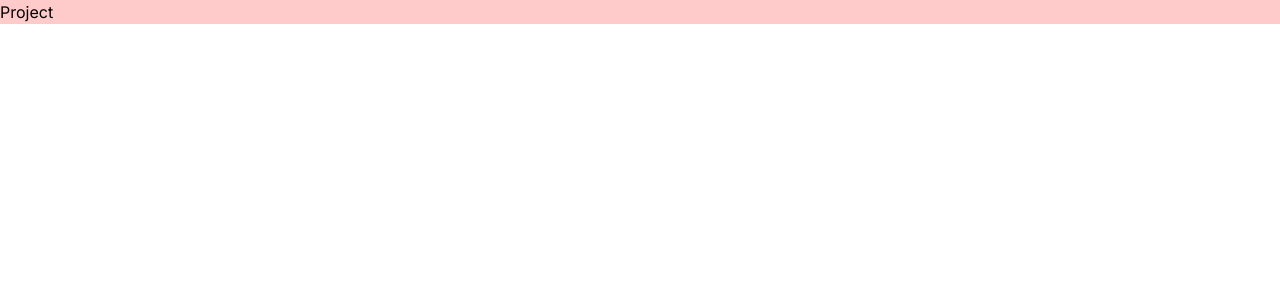
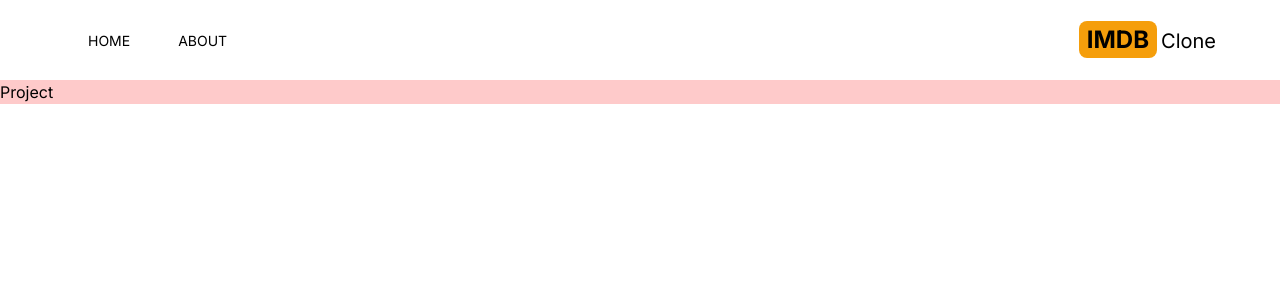
Before and after one commit to ShahedAhmadAhadi/psychic-spoon, a Next.js app: page / in a window 1280 px wide. Shown: the top 300 px of the page. Built offline with nearby package versions, Linux system fonts and the light colour scheme.

Commit message:
header section structure and styles at 30%

```diff
--- a/package.json
+++ b/package.json
@@ -13,7 +13,8 @@
     "eslint-config-next": "13.3.1",
     "next": "13.3.1",
     "react": "18.2.0",
-    "react-dom": "18.2.0"
+    "react-dom": "18.2.0",
+    "react-icons": "^4.8.0"
   },
   "devDependencies": {
     "autoprefixer": "^10.4.14",
--- /dev/null
+++ b/src/app/components/Header.js
@@ -0,0 +1,23 @@
+import Link from "next/link";
+import MenuItem from "./MenuItem";
+import  {AiFillHome} from 'react-icons/ai'
+import  {BsFillInfoCircleFill} from 'react-icons/bs'
+
+export default function Header() {
+  return (
+    <div className="flex justify-between mx-2 max-w-6xl sm:mx-auto items-center py-6 ">
+        <div className="flex">
+            <MenuItem title={'HOME'} adress={'/'} Icon={AiFillHome} />
+            <MenuItem title={'ABOUT'} adress={'/about'} Icon={BsFillInfoCircleFill} />
+        </div>
+        <div className="">
+            <Link href="/">
+                <h2 className="text-2xl">
+                    <span className="font-bold bg-amber-500 py-1 px-2 rounded-lg mr-1">IMDB</span>
+                    <span className="text-xl hidden sm:inline">Clone</span>
+                </h2>
+            </Link>
+        </div>
+    </div>
+  )
+}
--- /dev/null
+++ b/src/app/components/MenuItem.js
@@ -0,0 +1,12 @@
+import Link from "next/link";
+
+export default function MenuItem({title, adress, Icon}) {
+  return (
+    <div>
+        <Link href={adress} className="mx-4 lg:mx-6 hover:text-amber-600 ">
+            <Icon className="text-2xl sm:hidden mx-4" />
+            <p className="hidden sm:inline my-2 text-sm">{title}</p>
+        </Link>
+    </div>
+  )
+}
--- a/src/app/layout.js
+++ b/src/app/layout.js
@@ -1,3 +1,4 @@
+import Header from './components/Header'
 import './globals.css'
 import { Inter } from 'next/font/google'
 
@@ -11,7 +12,13 @@ export const metadata = {
 export default function RootLayout({ children }) {
   return (
     <html lang="en">
-      <body className={inter.className}>{children}</body>
+      <body className={inter.className}>
+        {/* Header */}
+        <Header />
+        {/* Navbar */}
+        {/* SearchBox */}
+        {children}
+        </body>
     </html>
   )
 }
```
Also changed, not shown: 1 other file (tests, documents, lock files or other folders).
